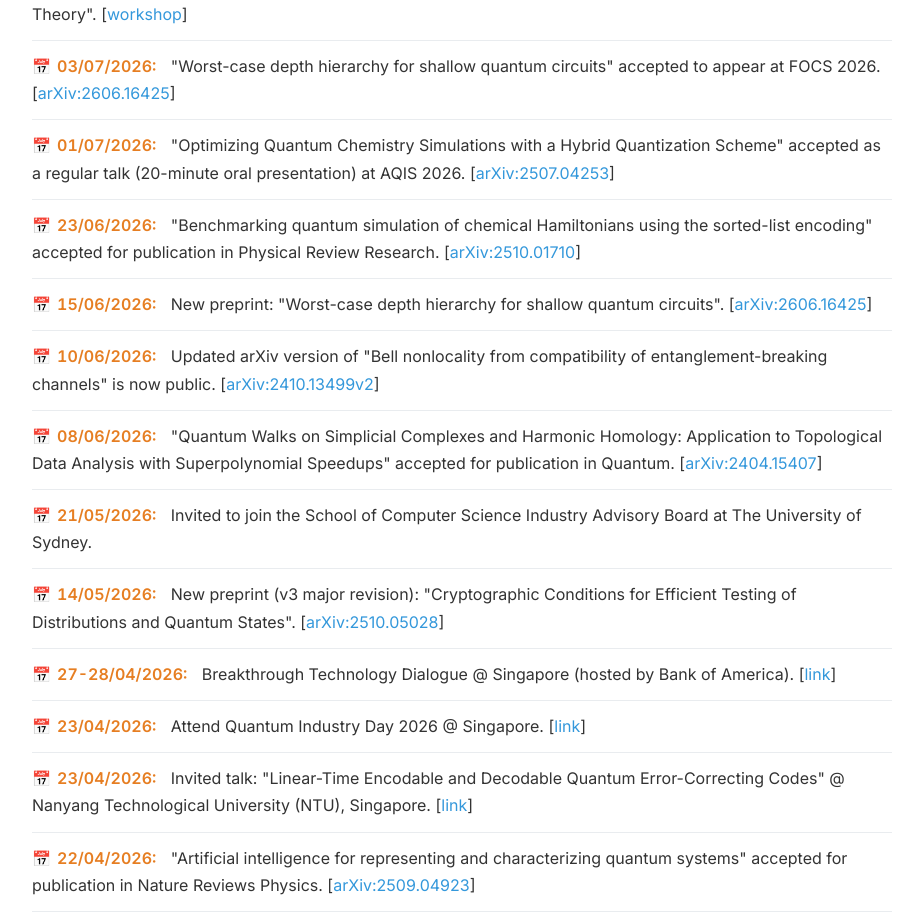
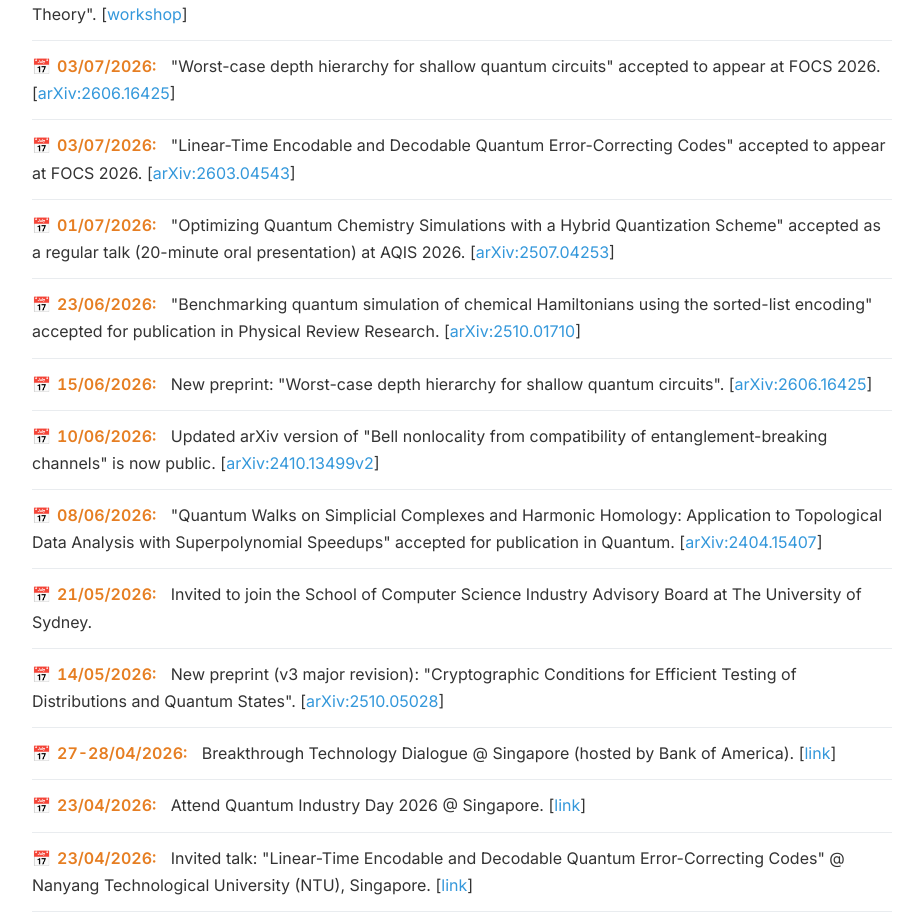
Before and after one commit to minhsiuh/minhsiuh.github.io, a plain HTML site: page index.html in a window 1280 px wide. Shown: the part 1650-2570 px from the top of the page, without its empty margins (178-1101 px from the left). Drawn offline with Linux system fonts and the light colour scheme.

Commit message:
Add FOCS QEC latest news

```diff
--- a/index.html
+++ b/index.html
@@ -679,6 +679,10 @@
                     "Worst-case depth hierarchy for shallow quantum circuits" accepted to appear at FOCS 2026. [<a href="https://arxiv.org/abs/2606.16425" target="_blank" rel="noopener">arXiv:2606.16425</a>]
                 </li>
                 <li>
+                    <span class="news-date">03/07/2026:</span>
+                    "Linear-Time Encodable and Decodable Quantum Error-Correcting Codes" accepted to appear at FOCS 2026. [<a href="https://arxiv.org/abs/2603.04543" target="_blank" rel="noopener">arXiv:2603.04543</a>]
+                </li>
+                <li>
                     <span class="news-date">01/07/2026:</span>
                     "Optimizing Quantum Chemistry Simulations with a Hybrid Quantization Scheme" accepted as a regular talk (20-minute oral presentation) at AQIS 2026. [<a href="https://arxiv.org/abs/2507.04253" target="_blank" rel="noopener">arXiv:2507.04253</a>]
                 </li>
```
